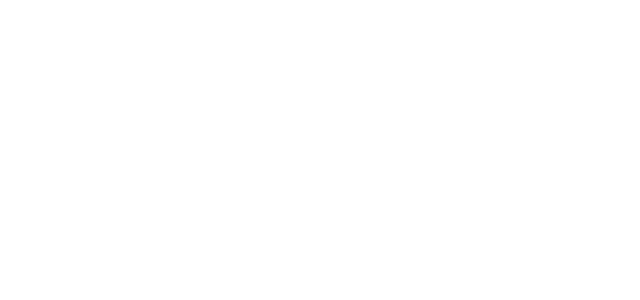
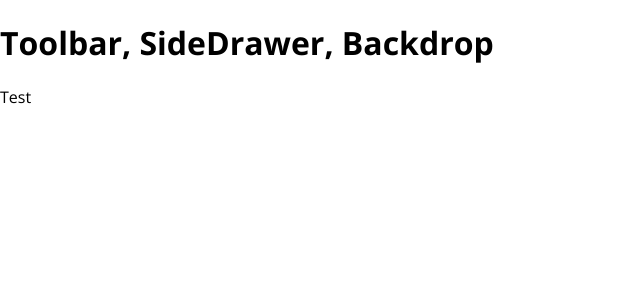
Before and after one commit to jihyun-um/burger-builder-web, a React (Create React App) app: page / in a window 1280 px wide. Shown: the top 300 px of the page, without its empty margins (0-640 px from the left). Built offline with nearby package versions, Linux system fonts and the light colour scheme.

Commit message:
Create layout component

```diff
--- a/src/App.js
+++ b/src/App.js
@@ -1,8 +1,13 @@
 import React from 'react';
+
+import Layout from './components/Layout';
 
 function App() {
   return (
     <>
+      <Layout>
+        <p>Test</p>
+      </Layout>
     </>
   );
 }
--- /dev/null
+++ b/src/components/Layout.js
@@ -0,0 +1,12 @@
+import React from 'react';
+
+const layout = props => {
+  return (
+    <>
+      <h1>Toolbar, SideDrawer, Backdrop</h1>
+      <main>{props.children}</main>
+    </>
+  );
+}
+
+export default layout;
```
